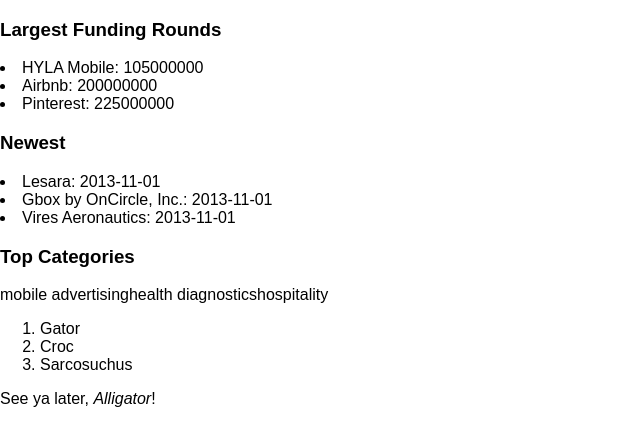
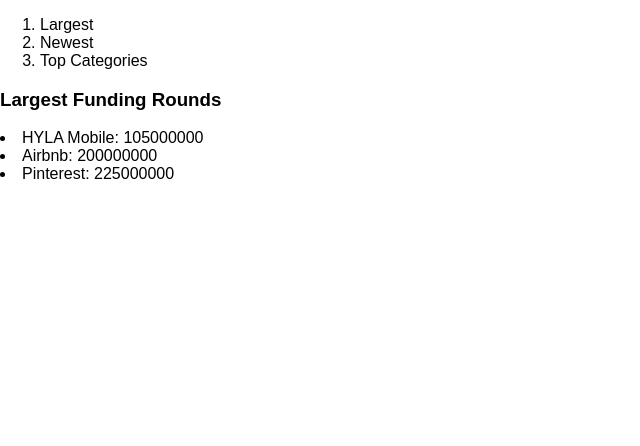
Before and after one commit to Christophertdoc/crunchbase-dashboard, a React (Create React App) app: page / in a window 1280 px wide. Shown: the top 446 px of the page, without its empty margins (0-640 px from the left). Built offline with nearby package versions, Linux system fonts and the light colour scheme.

Commit message:
integrate tabs

```diff
--- a/src/App.js
+++ b/src/App.js
@@ -8,20 +8,15 @@
     render() {
         return (
             <div>
-                <div className="App">
-                    <Largest />
-                    <Newest />
-                    <TopCategories />
-                </div>
                 <Tabs>
-                    <div label="Gator">
-                        See ya later, <em>Alligator</em>!
+                    <div label="Largest">
+                        <Largest />
                     </div>
-                    <div label="Croc">
-                        After 'while, <em>Crocodile</em>!
+                    <div label="Newest">
+                        <Newest />
                     </div>
-                    <div label="Sarcosuchus">
-                        Nothing to see here, this tab is <em>extinct</em>!
+                    <div label="Top Categories">
+                        <TopCategories />
                     </div>
                 </Tabs>
             </div>
```
Also changed, not shown: src/components/Tab.js (+5 -5 lines), src/components/Tabs.js (indentation only).
